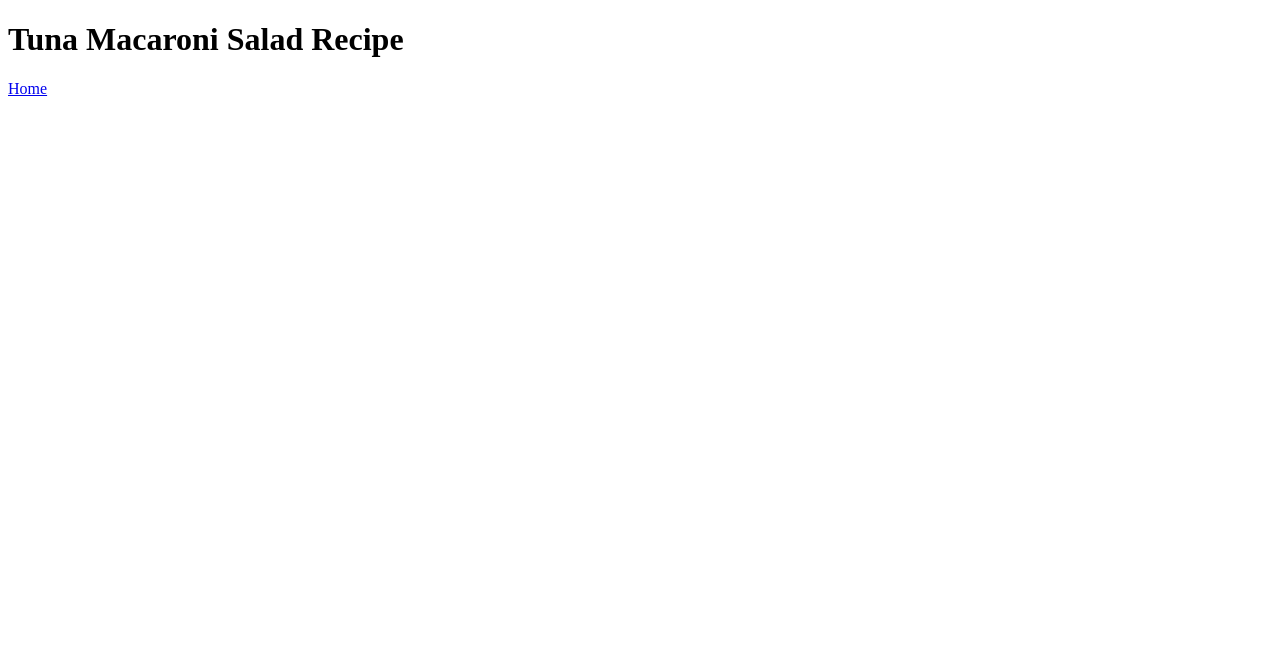
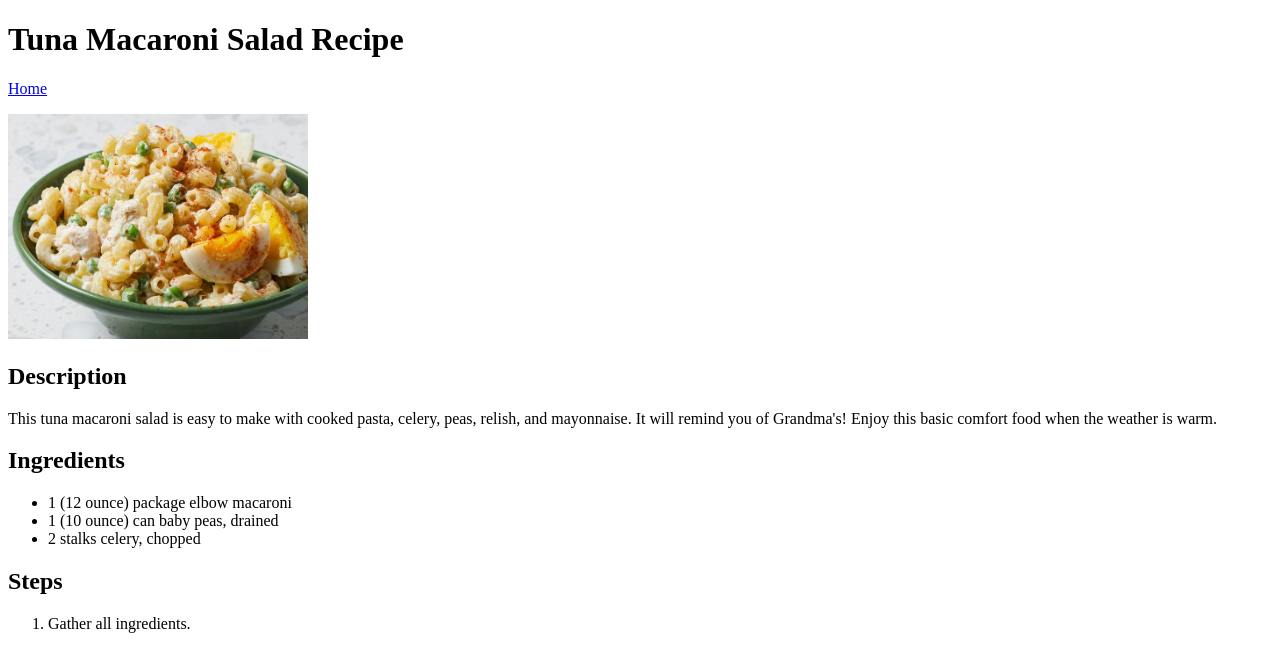
Before and after one commit to Wolf119/odin-recipes, a plain HTML site: page recipes/tunamacaronisalad.html in a window 1280 px wide. Drawn offline with Linux system fonts and the light colour scheme.

Commit message:
Adding extra resources *Added the img folder with contains the img for the recipes. *Added the content of the tuna recipe.

```diff
--- a/recipes/tunamacaronisalad.html
+++ b/recipes/tunamacaronisalad.html
@@ -7,6 +7,25 @@
 </head>
 <body>
     <h1>Tuna Macaroni Salad Recipe</h1>
-    <a href="../index.html">Home</a>
+    <p></p><a href="../index.html">Home</a></p>
+    <img src="../img/tunamcsalad.jpg" width="300">
+    <h2>Description</h2>
+
+    <p>
+        This tuna macaroni salad is easy to make with cooked pasta, celery, peas, relish, and mayonnaise.
+        It will remind you of Grandma's! Enjoy this basic comfort food when the weather is warm.
+    </p>
+
+    <h2>Ingredients</h2>
+    <ul>
+        <li>1 (12 ounce) package elbow macaroni</li>
+        <li>1 (10 ounce) can baby peas, drained</li>
+        <li>2 stalks celery, chopped</li>
+    </ul>
+
+    <h2>Steps</h2>
+    <ol>
+        <li>Gather all ingredients.</li>
+    </ol>
 </body>
 </html>
```
Also changed, not shown: index.html (+5 -2 lines), img/tunamcsalad.jpg (added).
